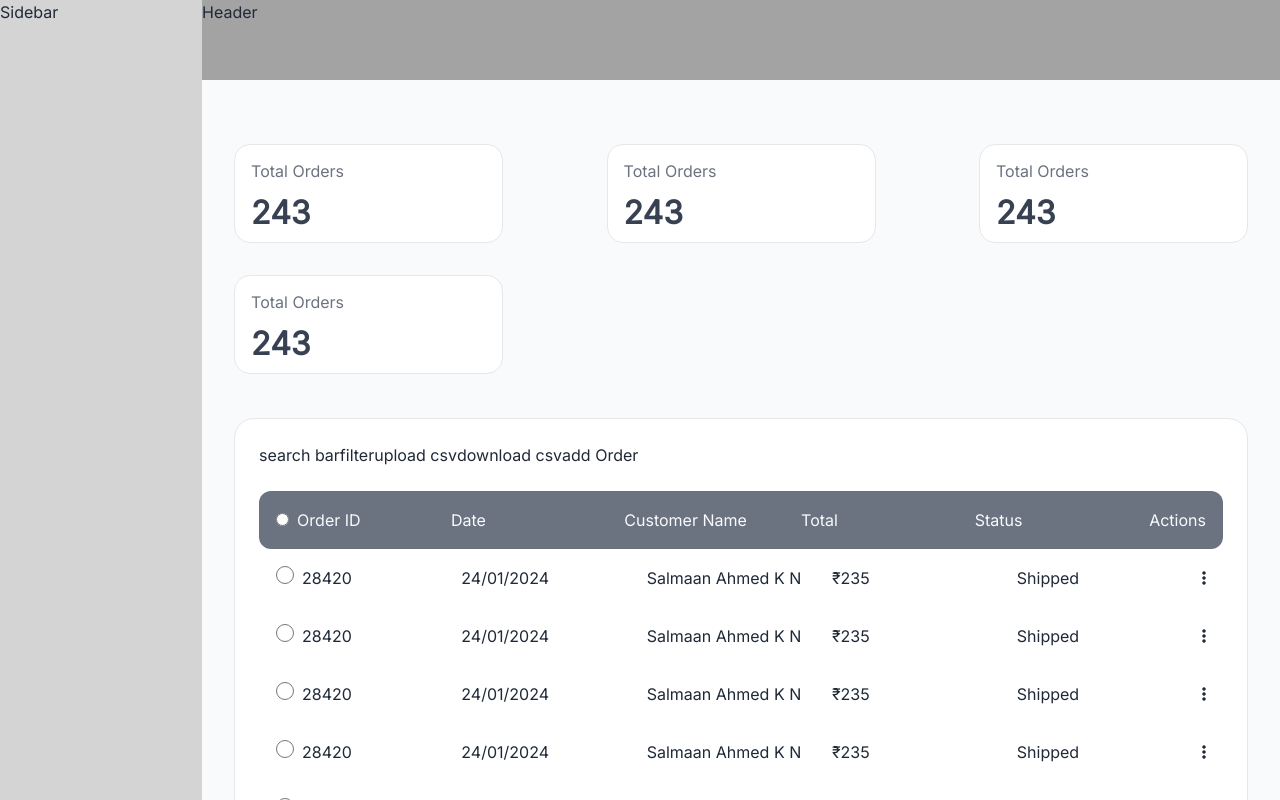
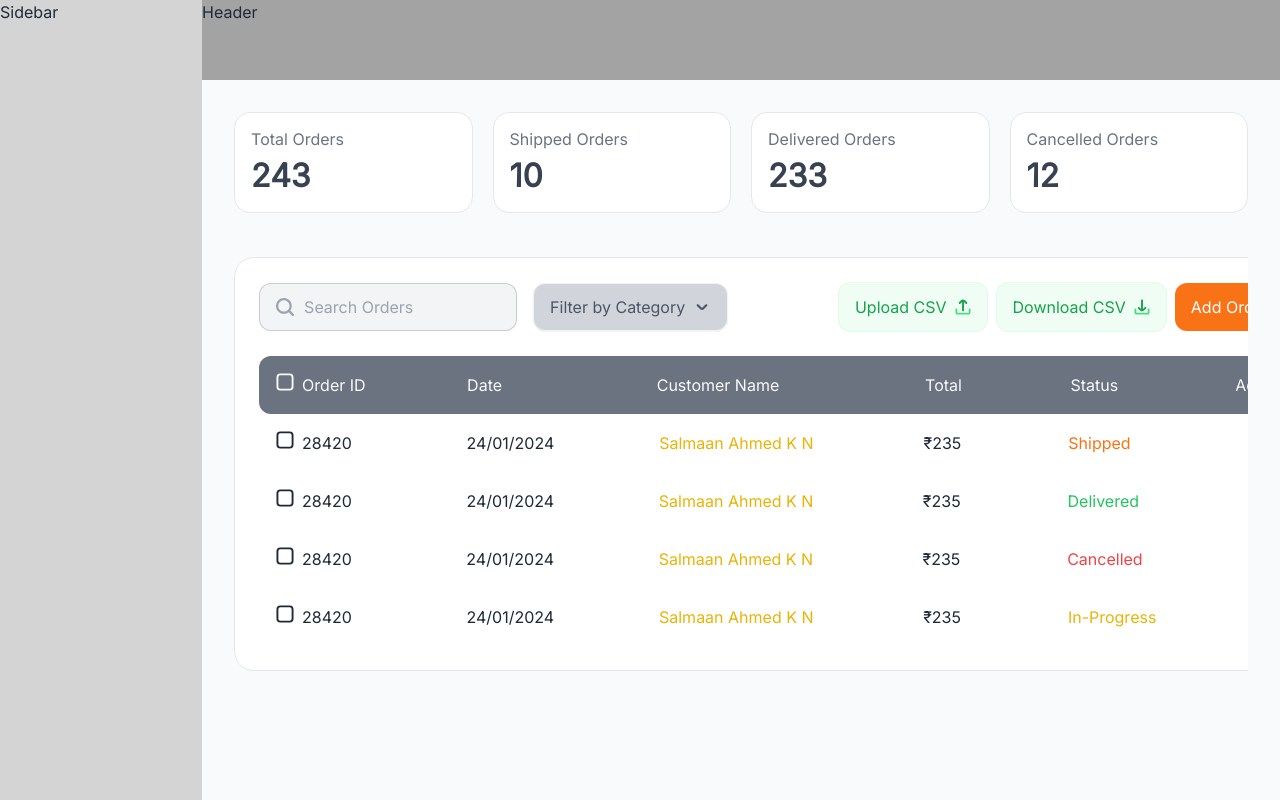
Before and after one commit to nikhilo3/Grocerry-admin, a React (Vite) app: page /orders in a window 1280 px wide. Built offline with nearby package versions, Linux system fonts and the light colour scheme.

Commit message:
fix:order ui

```diff
--- /dev/null
+++ b/src/assets/mockData/orderData.ts
@@ -0,0 +1,48 @@
+export const orderData=[
+    {
+        _id:"28420",
+        Date:"24/01/2024",
+        Name:"Salmaan Ahmed K N",
+        Total:"235",
+        Status:"Shipped",
+    },
+    {
+        _id:"28420",
+        Date:"24/01/2024",
+        Name:"Salmaan Ahmed K N",
+        Total:"235",
+        Status:"Delivered",
+    },
+    {
+        _id:"28420",
+        Date:"24/01/2024",
+        Name:"Salmaan Ahmed K N",
+        Total:"235",
+        Status:"Cancelled",
+    },
+    {
+        _id:"28420",
+        Date:"24/01/2024",
+        Name:"Salmaan Ahmed K N",
+        Total:"235",
+        Status:"In-Progress",
+    },
+]
+export const orderDetails = [
+    {
+      title: "Total Orders",
+      data: 243,
+    },
+    {
+      title: "Shipped Orders",
+      data: 10,
+    },
+    {
+      title: "Delivered Orders",
+      data: 233,
+    },
+    {
+      title: "Cancelled Orders",
+      data: 12,
+    },
+];
--- a/src/assets/orderData.ts
+++ /dev/null
@@ -1,59 +0,0 @@
-let orderData=[
-    {
-        _id:"28420",
-        Date:"24/01/2024",
-        Name:"Salmaan Ahmed K N",
-        Total:"235",
-        Status:"Shipped",
-    },
-    {
-        _id:"28420",
-        Date:"24/01/2024",
-        Name:"Salmaan Ahmed K N",
-        Total:"235",
-        Status:"Shipped",
-    },
-    {
-        _id:"28420",
-        Date:"24/01/2024",
-        Name:"Salmaan Ahmed K N",
-        Total:"235",
-        Status:"Shipped",
-    },
-    {
-        _id:"28420",
-        Date:"24/01/2024",
-        Name:"Salmaan Ahmed K N",
-        Total:"235",
-        Status:"Shipped",
-    },
-    {
-        _id:"28420",
-        Date:"24/01/2024",
-        Name:"Salmaan Ahmed K N",
-        Total:"235",
-        Status:"Shipped",
-    },
-    {
-        _id:"28420",
-        Date:"24/01/2024",
-        Name:"Salmaan Ahmed K N",
-        Total:"235",
-        Status:"Shipped",
-    },
-    {
-        _id:"28420",
-        Date:"24/01/2024",
-        Name:"Salmaan Ahmed K N",
-        Total:"235",
-        Status:"Shipped",
-    },
-    {
-        _id:"28420",
-        Date:"24/01/2024",
-        Name:"Salmaan Ahmed K N",
-        Total:"235",
-        Status:"Shipped",
-    },
-]
-export default orderData;
--- a/src/components/reusable/Card.tsx
+++ /dev/null
@@ -1,13 +0,0 @@
-
-const Card = () => {
-  return (
-    <>
-      <div className="w-[269px] h-[99px] p-4 bg-white rounded-2xl border border-gray-200 flex-col justify-start items-start gap-2 inline-flex">
-        <div className="text-gray-500 text-base font-normal font-Inter leading-tight">Total Orders</div>
-        <div className="text-gray-700 text-[32px] font-bold font-Inter">243</div>
-    </div>
-    </>
-  )
-}
-
-export default Card
--- /dev/null
+++ b/src/components/reusable/Download.tsx
@@ -0,0 +1,18 @@
+import downloadIcon from "../../assets/icons/download.svg";
+
+const Download = () => {
+  return (
+    <button className="rounded-xl border border-secondary-100 bg-secondary-50 px-4 py-3 flex items-center justify-center gap-2">
+                            <span className="text-secondary-600 font-medium">
+                                Download CSV
+                            </span>
+                            <img
+                                src={downloadIcon}
+                                alt="download"
+                                className="w-[16px] h-[16px]"
+                            />
+                        </button>
+  )
+}
+
+export default Download
--- a/src/components/reusable/Filter.tsx
+++ b/src/components/reusable/Filter.tsx
@@ -1,9 +1,32 @@
+import arrowDown from "../../assets/icons/arrow-down.svg";
 
 const Filter = () => {
   return (
-    <div>
-      filter
-    </div>
+    <div className="dropdown">
+                            <div
+                                tabIndex={0}
+                                role="button"
+                                className="btn bg-accent-300 text-accent-600 flex items-center justify-center font-medium text-base rounded-xl"
+                            >
+                                <span>Filter by Category</span>
+                                <img
+                                    src={arrowDown}
+                                    alt="arrow down"
+                                    className="w-[18px] h-[18px]"
+                                />
+                            </div>
+                            <ul
+                                tabIndex={0}
+                                className="dropdown-content z-[1] menu p-2 shadow bg-base-100 rounded-box w-52"
+                            >
+                                <li>
+                                    <a>Item 1</a>
+                                </li>
+                                <li>
+                                    <a>Item 2</a>
+                                </li>
+                            </ul>
+                        </div>
   )
 }
 
--- a/src/components/reusable/SearchBar.tsx
+++ b/src/components/reusable/SearchBar.tsx
@@ -1,10 +1,19 @@
+import searchIcon from "../../assets/icons/search.svg";
 
 const SearchBar = () => {
   return (
-    <div>
-      search bar
-
-    </div>
+    <label className="input input-bordered flex items-center !outline-none gap-[10px] text-accent-400 w-[258px] p-4 bg-accent-100 rounded-xl">
+                            <img
+                                src={searchIcon}
+                                alt="search"
+                                className="w-[18px] h-[18px]"
+                            />
+                            <input
+                                type="text"
+                                placeholder="Search Orders"
+                                className="text-base font-medium "
+                            />
+                        </label>
   )
 }
 
--- /dev/null
+++ b/src/components/reusable/Upload.tsx
@@ -0,0 +1,18 @@
+import uploadIcon from "../../assets/icons/upload.svg";
+
+const Upload = () => {
+  return (
+    <button className="rounded-xl border border-secondary-100 bg-secondary-50 px-4 py-3 flex items-center justify-center gap-2">
+    <span className="text-secondary-600 font-medium">
+        Upload CSV
+    </span>
+    <img
+        src={uploadIcon}
+        alt="upload"
+        className="w-[16px] h-[16px]"
+    />
+</button>
+  )
+}
+
+export default Upload
--- a/src/pages/orders/index.tsx
+++ b/src/pages/orders/index.tsx
@@ -1,42 +1,54 @@
-import orderData from "../../assets/orderData"
-import Card from "../../components/reusable/Card"
-import Filter from "../../components/reusable/Filter"
-import SearchBar from "../../components/reusable/SearchBar"
+import { orderData, orderDetails } from "../../assets/mockData/orderData"
+import InfoCard from "../../components/reusable/InfoCard"
+import addCircleIcon from "../../assets/icons/add-circle.svg";
+import { Link } from "react-router-dom";
+import SearchBar from "../../components/reusable/SearchBar";
+import Filter from "../../components/reusable/Filter";
+import Upload from "../../components/reusable/Upload";
+import Download from "../../components/reusable/Download";
+import UnCheckedBox from "../../assets/icons/unchecked-box";
+
 
 const orders = () => {
-  return (<>
+    return (<div className="flex flex-col gap-11 overflow-hidden">
         {/* card div */}
-    <div className="xl:flex flex-cols-4 justify-between md:flex flex-wrap ">
-        <div className=" md:pt-8">
-        <Card/>
+        <div className="flex gap-5">
+            {orderDetails.map((order, index) => (
+                <InfoCard key={index} {...order} />
+            ))}
         </div>
-        <div className=" md:pt-8">
-        <Card/>
+        {/* card div end */}
+        <div className="overflow-x-scroll hide-scrollbar">
+            <div className="border border-accent-200 rounded-[20px] bg-white p-6 flex flex-col gap-6 min-w-[1100px]">
+                {/* Order features */}
+                <div className="flex justify-between items-center">
+                    <div className="flex gap-4">
+                        <SearchBar/>
+                        <Filter/>
                     </div>
-        <div className=" md:pt-8">
-        <Card/>
-        </div>
-        <div className=" md:pt-8">
-        <Card/>
+                    <div className="flex items-center gap-2">
+                        <Upload/>
+                        <Download/>
+                        <Link
+                            to="/orders/add-a-order"
+                            className="rounded-xl bg-primary-500 px-4 py-3 flex items-center justify-center gap-2"
+                        >
+                            <span className="text-white font-medium">Add Order</span>
+                            <img
+                                src={addCircleIcon}
+                                alt="add product"
+                                className="w-[16px] h-[16px]"
+                            />
+                        </Link>
                     </div>
                 </div>
-    {/* card div end */}
-    <div className="w-full p-6 mt-11 bg-white rounded-[20px] border border-gray-200 flex-col justify-start items-start gap-6 inline-flex">
-        <div className="flex items-center">
-            <SearchBar/>
-            <Filter/>
-            <div>
-                <button>upload csv</button>
-                <button>download csv</button>
-                <button>add Order</button>
-            </div>
-        </div>
+                {/* Order features end */}
                 <div className="w-full">
                     <table className="w-full">
                         <thead className="grid grid-col-6">
-                    <tr className="w-full p-4 bg-gray-500 rounded-xl text-accent-50 items-center gap-6">
-                        <td  className="w-1/5">
-                            <input type="radio"/>
+                            <tr className="w-full p-4 bg-gray-500 rounded-xl text-accent-50 gap-6">
+                                <td className="w-1/5">
+                                    <button><UnCheckedBox className="w-[18px] h-[18px] flex" /></button>
                                     <label className="p-2" htmlFor="html">Order ID</label>
                                 </td>
                                 <td className="w-1/5">
@@ -45,10 +57,10 @@ const orders = () => {
                                 <td className="w-1/5">
                                     Customer Name
                                 </td>
-                        <td className="w-1/5">
+                                <td className="w-1/5 text-center">
                                     Total
                                 </td>
-                        <td className="w-1/5">
+                                <td className="w-1/5 px-8">
                                     Status
                                 </td>
                                 <td className="w-1/5">
@@ -57,22 +69,21 @@ const orders = () => {
                             </tr>
                         </thead>
                         <tbody className="grid grid-col-6">
-                    {orderData.map((order,index)=>{
-                        console.log(order.Status,typeof(order.Status))
-                        return(<>
-                            <tr className={`bg-${(index%2===0)?'white':"gray-200"}  w-full p-4 rounded-xl items-center gap-6`}>
+                            {orderData.map((order, index) => {
+                                console.log(order.Status, typeof (order.Status))
+                                return (
+                                    <tr className={`bg-${(index % 2 === 0) ? 'white' : "gray-200"}  w-full p-4 rounded-xl gap-6`} key={index}>
                                         <td className="w-1/5">
-                                    <input type="radio" className="w-[18px] h-[18px] rounded border-2 border-gray-50"/>
+                                        <button><UnCheckedBox className="w-[18px] h-[18px] flex" /></button>
                                             <label className="p-2" htmlFor="html">{order._id}</label>
                                         </td>
-                                <td className="w-1/5">{order.Date}</td>
-                                <td className="w-1/5">{order.Name}</td>
-                                <td className="w-1/5"> ₹{order.Total}</td>
-                                <td className={`w-1/5 text-${order.Status==='Shipped'?"primary-55":"black"}`}>{order.Status}</td>
-                                <td className="w-1/5 "><button><i className="fa-solid fa-ellipsis-vertical"/></button></td>
+                                        <td className="w-1/5 text-start">{order.Date}</td>
+                                        <td className="w-1/5 text-warning-500 text-error-300 text-primary-500 text-secondary-500">{order.Name}</td>
+                                        <td className="w-1/5 text-center"> ₹{order.Total}</td>
+                                        <td className={`w-1/5 text-${order.Status === 'Shipped' ? "primary-500" : order.Status==="Cancelled"?"error-300" :order.Status==="In-Progress"?"warning-500":order.Status==="Delivered"?"secondary-500": "white"} px-8`}>{order.Status}</td>
+                                        <td className="w-1/5 "><button><i className="fa-solid fa-ellipsis-vertical w-[58.66px]" /></button></td>
                                     </tr>
-
-                        </>)
+                                    )
                             })}
 
                         </tbody>
@@ -81,8 +92,9 @@ const orders = () => {
 
 
             </div>
+        </div>
 
-    </>)
+    </div>)
 }
 
 export default orders
--- a/tailwind.config.js
+++ b/tailwind.config.js
@@ -22,11 +22,18 @@ export default {
         secondary: {
           50: "#F0FDF4",
           100: "#DCFCE7",
+          500: "#22C55E",
           600: "#16A34A",
         },
         primary: {
           500: "#F97316",
         },
+        error:{
+          300:"#EF4444"
+        },
+        warning:{
+          500:"#EAB308"
+        }
       },
     },
   },
```
Lines whose indentation alone changed are shown as unchanged.
